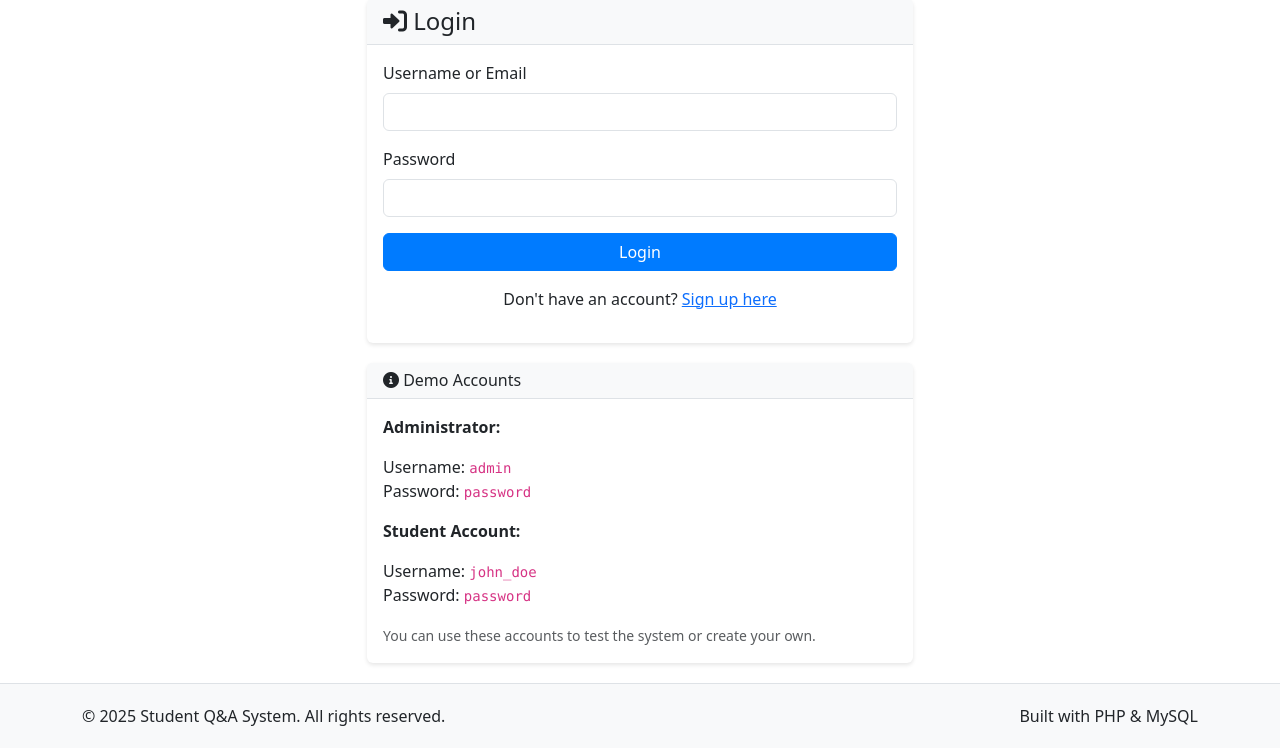
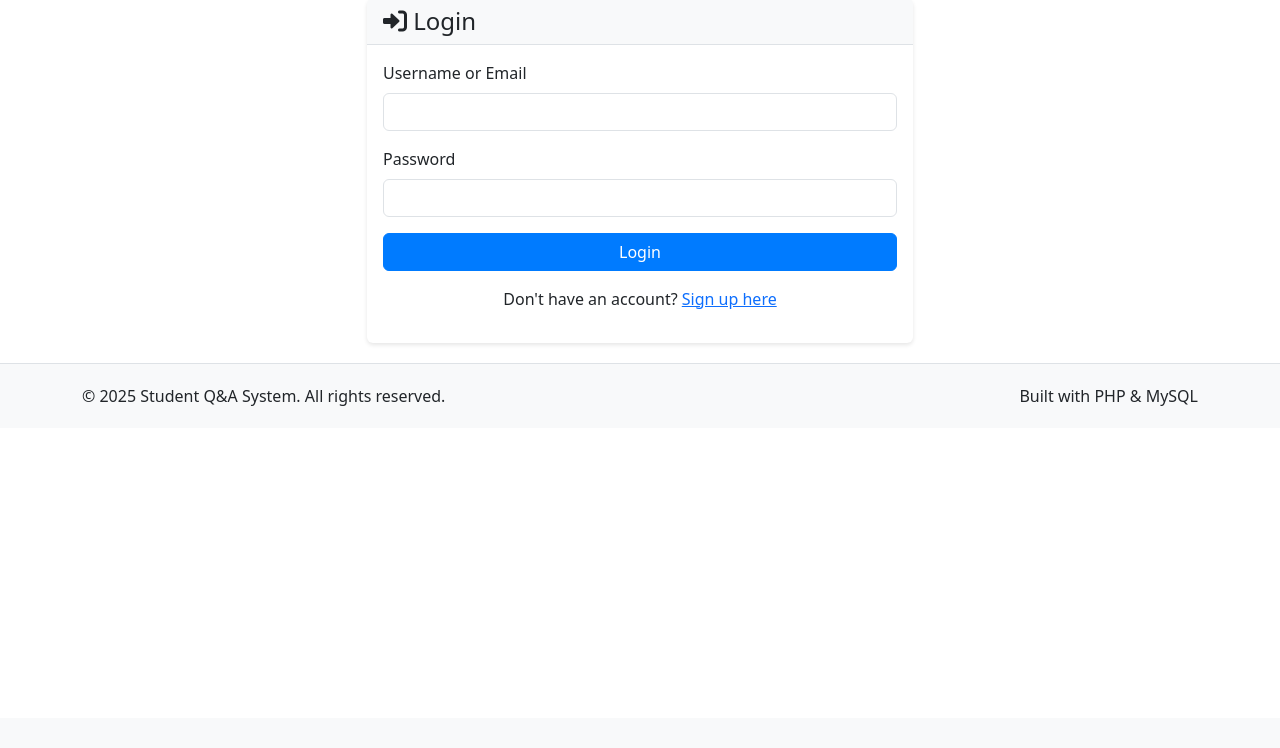
Before and after one commit to kienonline19/ha-projects, a PHP site: page /login.php in a window 1280 px wide. Shown: the part 82-830 px from the top of the page. After the commit the page ends 488 px from the top, so only its background shows below. Run offline with PHP 8.4, Linux system fonts and the light colour scheme.

Commit message:
third commit

```diff
--- a/login.php
+++ b/login.php
@@ -72,7 +72,7 @@
             </div>
         </div>
 
-        <div class="card mt-3">
+        <!-- <div class="card mt-3">
             <div class="card-header">
                 <h6 class="mb-0"><i class="fas fa-info-circle"></i> Demo Accounts</h6>
             </div>
@@ -85,7 +85,7 @@
 
                 <small class="text-muted">You can use these accounts to test the system or create your own.</small>
             </div>
-        </div>
+        </div> -->
     </div>
 </div>
 
```
